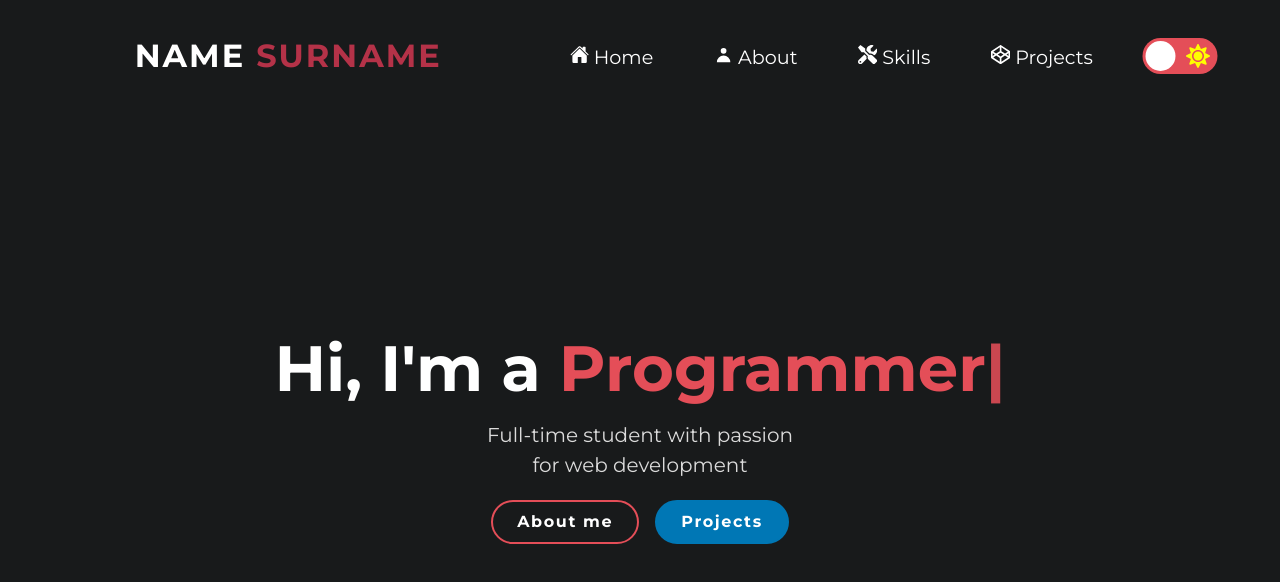
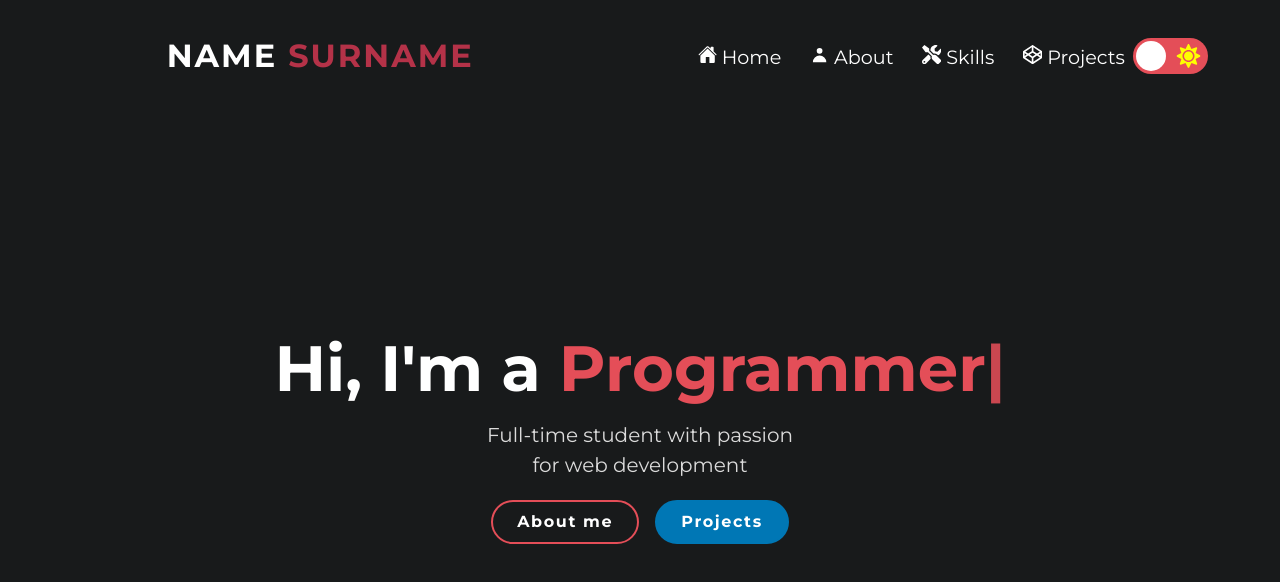
Before and after one commit to tanselbay1/portfolio, a React (Create React App) app: page / in a window 1280 px wide. Shown: the top 582 px of the page. Built offline with nearby package versions, Linux system fonts and the light colour scheme.

Commit message:
Change color and background on mobile

```diff
--- a/src/assets/style-components/header/_header.scss
+++ b/src/assets/style-components/header/_header.scss
@@ -11,9 +11,13 @@
 
     @include medium {
         // left: -6rem;
-        @include flex(row, center, space-around);
+        @include flex(row, center, flex-start);
         padding-top: 2rem;
         padding-bottom: 1.3rem;
+    }
+
+    @include large {
+        @include flex(row, center, space-around);
     }
 
     @include x-large {
@@ -26,7 +30,7 @@
         letter-spacing: 2px;
 
         @include medium {
-            margin-right: 1vw;
+            margin-right: 4vw;
             font-size: 1.6rem;
         }
 
@@ -57,6 +61,7 @@
             border: none;
             background-color: var(--dark-gray);
             color: var(--text-color);
+            cursor: pointer;
             margin-right: 20px;
             svg {
                 height: 1.875rem;
@@ -67,9 +72,7 @@
 }
 
 .scrolling {
-    @include medium {
-        transition: 1s all;
-        background-color: var(--dark-red);
-        backdrop-filter: blur(8px);
-    }
+    transition: 1s all;
+    background-color: var(--dark-red);
+    backdrop-filter: blur(8px);
 }
--- a/src/assets/style-components/header/_nav-menu.scss
+++ b/src/assets/style-components/header/_nav-menu.scss
@@ -4,9 +4,8 @@
 .nav-menu {
     @include flex(column, flex-end, center);
     position: fixed;
-    //  width: 100%;
     right: 0;
-    margin-top: 4.6rem;
+    margin-top: 5.8rem;
 
     @include medium {
         margin-top: 0;
@@ -31,6 +30,12 @@
         text-decoration: none;
         z-index: 100;
 
+        &:hover {
+            transition: 0.5s all;
+            background-color: var(--dark-red);
+            backdrop-filter: blur(8px);
+        }
+
         @include medium {
             @include flex(row, baseline, center);
             background: none;
@@ -47,6 +52,10 @@
                 transition: width 0.3s ease;
             }
 
+            &:hover {
+                background: none;
+            }
+
             &:hover::after {
                 width: 100%;
             }
@@ -59,7 +68,7 @@
 
         @include x-large {
             font-size: 1.2rem;
-            margin-left: 3rem;
+            margin-left: 1rem;
         }
 
         svg {
--- a/src/assets/style-components/header/_themeToggle.scss
+++ b/src/assets/style-components/header/_themeToggle.scss
@@ -9,15 +9,15 @@
     margin-top: 0.7rem;
 
     @include medium {
-        margin-left: 1vw;
+        // margin-left: 1vw;
     }
 
     @include large {
-        margin-left: 3vw;
+        // margin-left: 2vw;
     }
 
     @include x-large {
-        margin-left: 10vw;
+        // margin-left: 3vw;
     }
 
     .checkbox {
@@ -54,12 +54,4 @@
     .checkbox:checked + .label .ball {
         transform: translateX(24px);
     }
-
-    .fa-moon {
-        color: pink;
-    }
-
-    .fa-sun {
-        color: yellow;
-    }
 }
--- a/src/components/header/Header.js
+++ b/src/components/header/Header.js
@@ -34,7 +34,7 @@ export function Header() {
     useLayoutEffect(() => {
         const handleScroll = () => {
             const isScrolling = window.scrollY > 0;
-            if (!isMobile && isScrolling) {
+            if (isScrolling) {
                 headerContainer.current.classList.add('scrolling');
                 logoSurname.current.classList.add('logo-surname');
             }
--- a/src/components/header/NavMenu.js
+++ b/src/components/header/NavMenu.js
@@ -63,7 +63,7 @@ export default function NavMenu({
                         animate={
                             toggleLocation
                                 ? { x: -130, opacity: 1, scale: 1 }
-                                : { x: 60, opacity: 1, scale: 1 }
+                                : { x: '165%', opacity: 1, scale: 1 }
                         }
                         transition={{ duration: 0.5 }}
                         exit={{ x: '30vw', opacity: 0, scale: 0 }}
```
